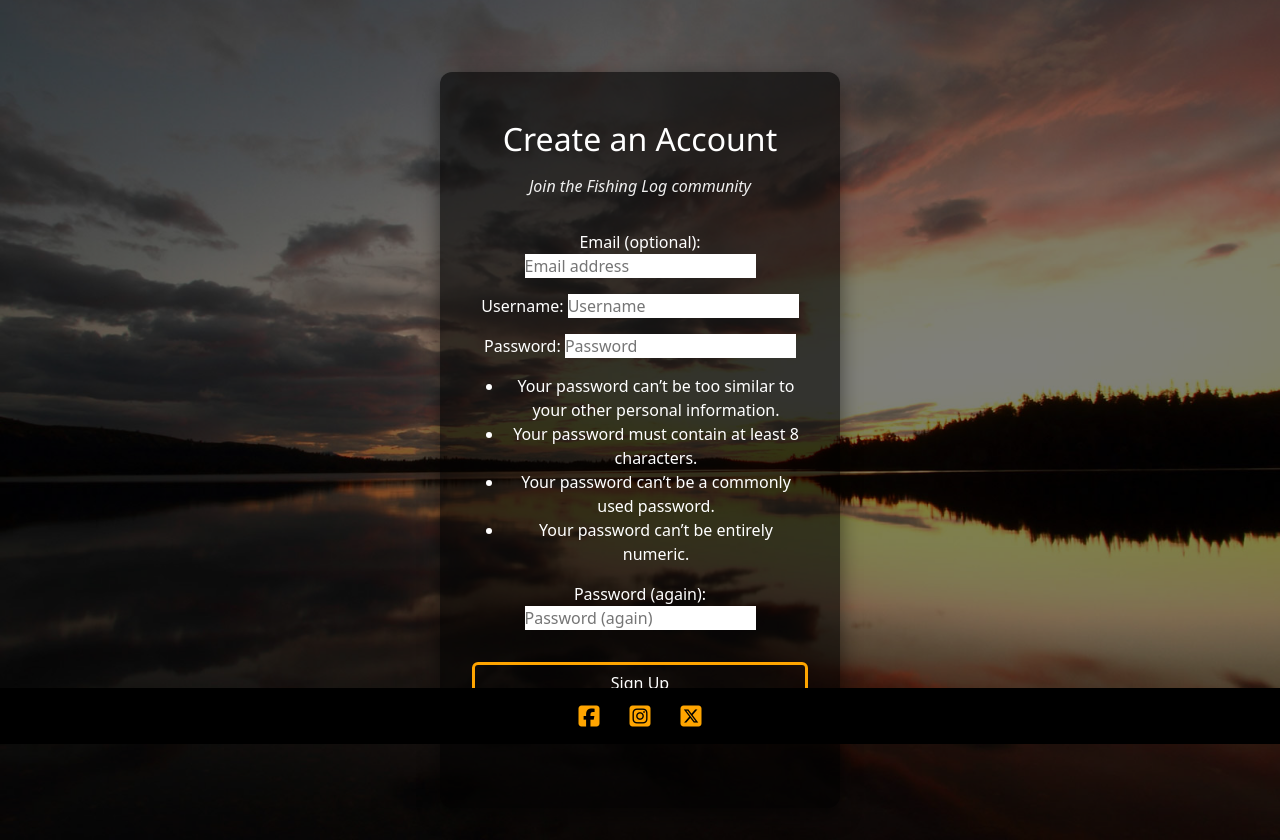
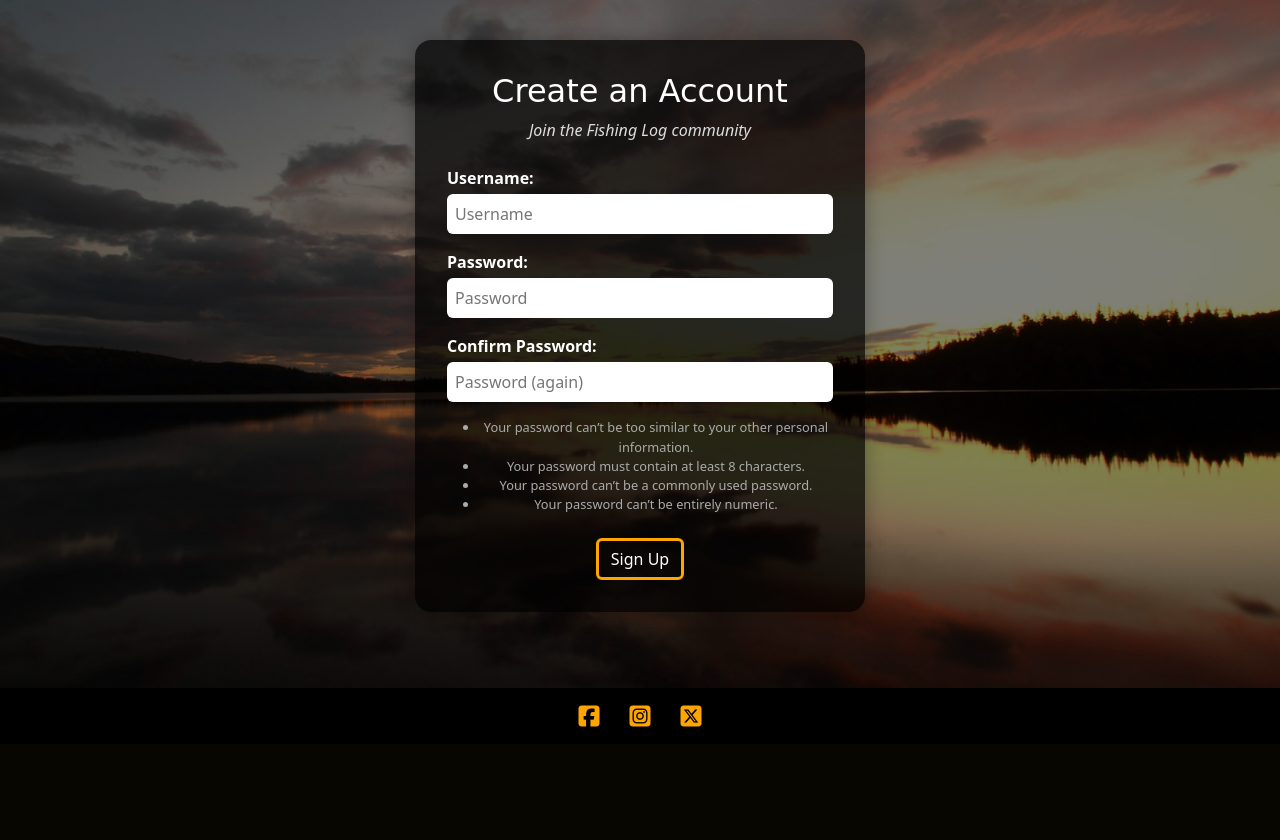
Before and after one commit to StoffeEriksson/fishing-log, a Django app: page /accounts/signup/ in a window 1280 px wide. Shown: the part 56-896 px from the top of the page. After the commit the page ends 783 px from the top, so only its background shows below. Run offline with Django 4.2, Linux system fonts and the light colour scheme; some libraries are stand-ins or nearby versions; some web fonts are replaced.

Commit message:
fixed the signup.html

```diff
--- /dev/null
+++ b/accounts/forms.py
@@ -0,0 +1,12 @@
+from allauth.account.forms import SignupForm
+
+class CustomSignupForm(SignupForm):
+    def __init__(self, *args, **kwargs):
+        super().__init__(*args, **kwargs)
+        self.fields['email'].required = False  # Gör fältet valfritt
+
+    def save(self, request):
+        user = super().save(request)
+        user.email = ""  # Se till att det finns något värde (kan vara tom sträng)
+        user.save()
+        return user
--- a/fishing_log/settings.py
+++ b/fishing_log/settings.py
@@ -68,6 +68,9 @@ ACCOUNT_EMAIL_REQUIRED = False
 ACCOUNT_USERNAME_REQUIRED = True
 ACCOUNT_AUTHENTICATION_METHOD = "username"
 ACCOUNT_EMAIL_VERIFICATION = "none"
+ACCOUNT_FORMS = {
+    'signup': 'accounts.forms.CustomSignupForm',
+}
 
 
 MIDDLEWARE = [
--- a/static/css/style.css
+++ b/static/css/style.css
@@ -293,3 +293,72 @@ h2 {
   border-left: 4px solid orange;
   border-radius: 6px;
 }
+
+/* Signup form */
+.form-wrapper {
+  display: flex;
+  justify-content: center;
+  align-items: center;
+  min-height: 70vh;
+}
+
+.card-content {
+  background-color: rgba(0,0,0,0.7);
+  padding: 2rem;
+  border-radius: 1rem;
+  width: 100%;
+  max-width: 450px;
+  text-align: center;
+  color: white;
+  box-shadow: 0 0 20px rgba(0,0,0,0.3);
+}
+
+.form-title {
+  font-size: 2rem;
+  margin-bottom: 0.5rem;
+}
+
+.form-subtitle {
+  font-size: 1rem;
+  margin-bottom: 1.5rem;
+  color: #ddd;
+}
+
+.form-group {
+  margin-bottom: 1rem;
+  text-align: left;
+}
+
+.form-group label {
+  display: block;
+  margin-bottom: 0.25rem;
+  font-weight: bold;
+}
+
+.form-group input {
+  width: 100%;
+  padding: 0.5rem;
+  border-radius: 6px;
+  border: none;
+}
+
+.helptext-wrapper {
+  font-size: 0.8rem;
+  color: #aaa;
+  margin-bottom: 1.5rem;
+}
+
+.btn-orange {
+  background-color: orange;
+  color: black;
+  border: none;
+  padding: 0.75rem 1.5rem;
+  border-radius: 6px;
+  font-weight: bold;
+  cursor: pointer;
+  transition: background-color 0.3s ease;
+}
+
+.btn-orange:hover {
+  background-color: darkorange;
+}
--- a/templates/account/signup.html
+++ b/templates/account/signup.html
@@ -1,20 +1,38 @@
 {% extends "base.html" %}
-{% load static %}
+{% load i18n %}
+{% load account %}
+
 {% block content %}
-<div class="login-wrapper">
-  <div class="login-card">
-    <h1 class="login-title">Create an Account</h1>
-    <p class="login-sub">Join the Fishing Log community</p>
+<div class="form-wrapper">
+  <div class="card-content">
+    <h1 class="form-title">Create an Account</h1>
+    <p class="form-subtitle"><em>Join the Fishing Log community</em></p>
 
-    <form method="POST" action="{% url 'account_signup' %}">
+    <form method="post" action="{% url 'account_signup' %}" class="signup-form">
       {% csrf_token %}
-      {{ form.as_p }}
-      <button type="submit" class="btn btn-orange w-100 mt-3">Sign Up</button>
+      {{ form.non_field_errors }}
+
+      <div class="form-group">
+        <label for="id_username">Username:</label>
+        {{ form.username }}
+      </div>
+
+      <div class="form-group">
+        <label for="id_password1">Password:</label>
+        {{ form.password1 }}
+      </div>
+
+      <div class="form-group">
+        <label for="id_password2">Confirm Password:</label>
+        {{ form.password2 }}
+      </div>
+
+      <div class="helptext-wrapper">
+        {{ form.password1.help_text }}
+      </div>
+
+      <button type="submit" class="btn btn-orange">Sign Up</button>
     </form>
-
-    <div class="mt-3 text-center">
-      <p>Already have an account? <a href="{% url 'account_login' %}">Sign in</a></p>
-    </div>
   </div>
 </div>
 {% endblock %}
```
Also changed, not shown: logs/forms.py (+18 -4 lines), logs/models.py (+23 -4 lines), logs/templates/logs/log_fishing_session.html (added, +60 -0 lines), logs/templates/logs/session_list.html (+9 -3 lines), logs/views.py (+49 -32 lines), logs/migrations/0002_catch_fishingsession_delete_fishlog_catch_session.py (added).
